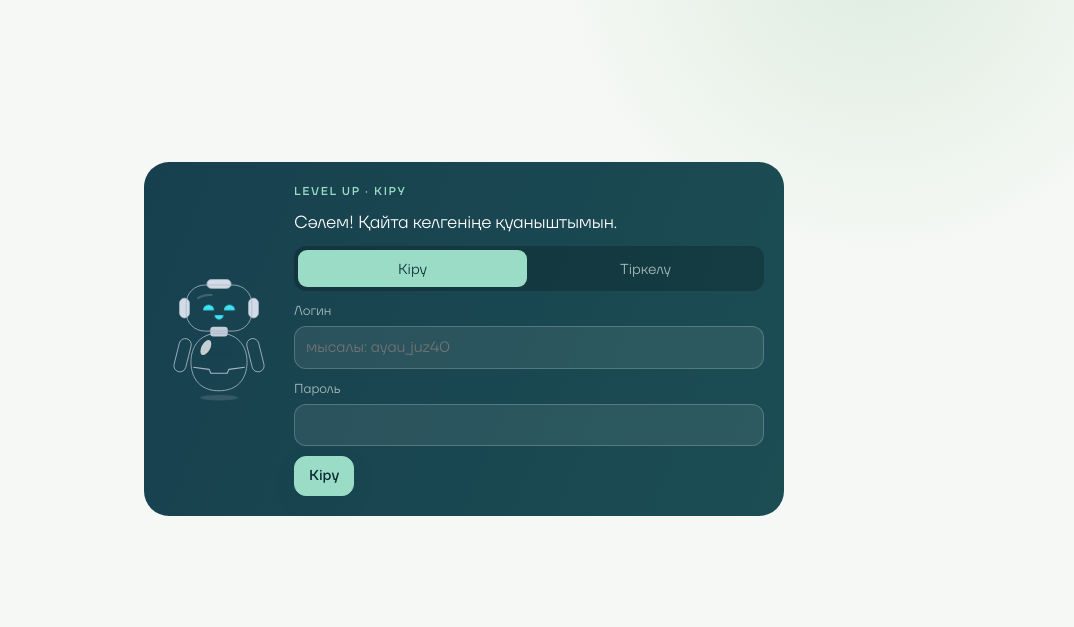
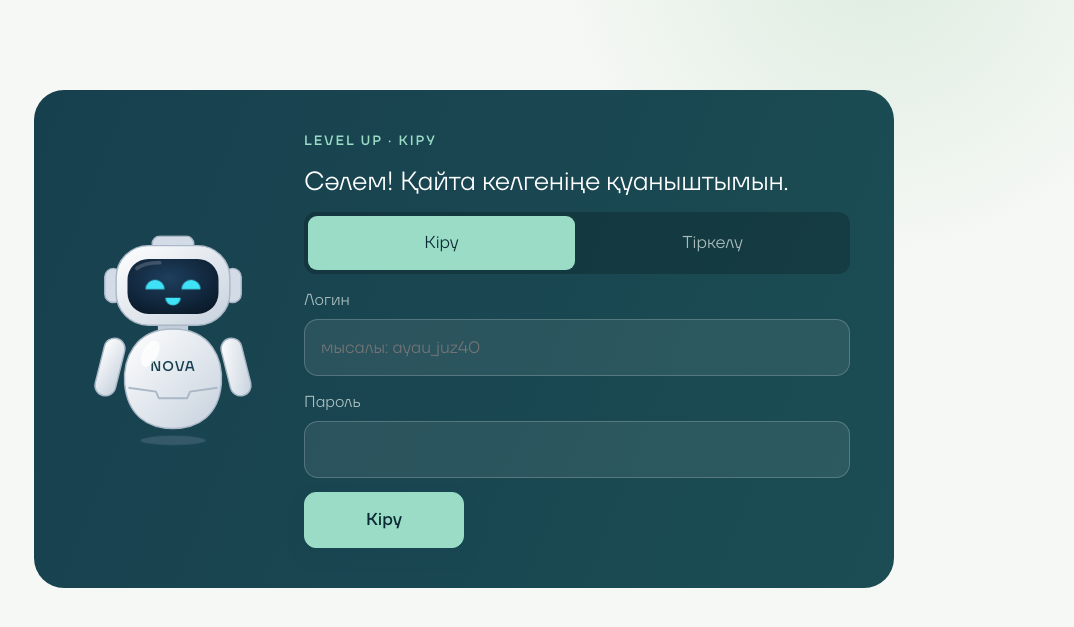
Before and after one commit to Shanyraq-history/LEVEL-UP, a website: page index.html in a window 1280 px wide. Shown: the part 73-700 px from the top of the page, without its empty margins (176-1250 px from the left). Drawn offline with nearby package versions, Linux system fonts and the light colour scheme.

Commit message:
Bigger login card and fix faded NOVA on login page
Each NOVA drawing now gets unique gradient ids, so a hidden copy can no
longer break the gradients of the visible one.

Co-Authored-By: Claude Opus 5.5 <noreply@anthropic.com>
Claude-Session: https://claude.ai/code/session_01QoJKk7RmxxMMyAvP4WEYux

```diff
--- a/index.html
+++ b/index.html
@@ -696,6 +696,17 @@ body.authmode .layout{grid-template-columns:minmax(0,1fr);max-width:900px}
 body.authmode .top > .brand{display:flex}
 body.authmode #gsearch{display:none}
 body.authmode .authwrap{min-height:calc(100vh - 160px);padding:0}
+/* bigger auth card */
+.authcard.reg{max-width:860px;padding:40px 44px;gap:36px;border-radius:30px}
+.authcard.reg>svg{width:190px;height:218px}
+.authcard #authForm{gap:14px!important}
+.authcard h2{font-size:1.65rem;line-height:1.25}
+.authcard .eyebrow{font-size:.85rem}
+.authcard .authtabs button{padding:14px 10px;font-size:1.08rem}
+.authcard .f{font-size:1rem;gap:7px}
+.authcard .f input{padding:15px 16px;font-size:1.05rem;border-radius:14px}
+.authcard .actions .btn.primary{padding:14px 34px;font-size:1.08rem;min-width:160px}
+@media (max-width:560px){ .authcard.reg{padding:26px 20px;gap:18px} .authcard.reg>svg{width:120px;height:138px;justify-self:center} .authcard h2{font-size:1.35rem} .authcard .actions .btn.primary{width:100%} }
 @media (max-width:820px){ body.authmode #auth{order:2;align-self:stretch;width:100%;min-height:0;place-items:start center} body.authmode .authcard{width:100%;max-width:640px;box-sizing:border-box} body.authmode .top{align-self:stretch} }
 </style>
 </head>
@@ -773,26 +784,28 @@ function deepMerge(t, p){ for (const k in p){ const v = p[k]; if (v && typeof v
 let toastT; function toast(msg, ms){ const t = $('#toast'); t.textContent = msg; t.hidden = false; clearTimeout(toastT); toastT = setTimeout(() => t.hidden = true, ms || Math.max(3200, String(msg).length * 70)); }
 
 /* ---------- robot mascot (original drawing) ---------- */
+let botN = 0;
 function bot(cls = ''){
+  const n = ++botN;
   return `<svg class="bot ${cls}" viewBox="0 0 200 230" aria-hidden="true">
   <defs>
-    <linearGradient id="bShell" x1="0" y1="0" x2="1" y2="1"><stop offset="0" stop-color="#FFFFFF"/><stop offset="1" stop-color="#C6D1DD"/></linearGradient>
-    <radialGradient id="bVisor" cx=".45" cy=".35" r=".8"><stop offset="0" stop-color="#1E3F5E"/><stop offset="1" stop-color="#081624"/></radialGradient>
+    <linearGradient id="bShell${n}" x1="0" y1="0" x2="1" y2="1"><stop offset="0" stop-color="#FFFFFF"/><stop offset="1" stop-color="#C6D1DD"/></linearGradient>
+    <radialGradient id="bVisor${n}" cx=".45" cy=".35" r=".8"><stop offset="0" stop-color="#1E3F5E"/><stop offset="1" stop-color="#081624"/></radialGradient>
   </defs>
   <ellipse class="bot-shadow" cx="100" cy="222" rx="38" ry="5" fill="#7F93A8" opacity=".35"/>
   <g class="bot-float">
-    <rect class="bot-arm-r" x="30" y="118" width="22" height="62" rx="11" fill="url(#bShell)" stroke="#A9B7C7" stroke-width="1.5" transform="rotate(14 41 118)"/>
-    <rect x="148" y="118" width="22" height="62" rx="11" fill="url(#bShell)" stroke="#A9B7C7" stroke-width="1.5" transform="rotate(-14 159 118)"/>
+    <rect class="bot-arm-r" x="30" y="118" width="22" height="62" rx="11" fill="url(#bShell${n})" stroke="#A9B7C7" stroke-width="1.5" transform="rotate(14 41 118)"/>
+    <rect x="148" y="118" width="22" height="62" rx="11" fill="url(#bShell${n})" stroke="#A9B7C7" stroke-width="1.5" transform="rotate(-14 159 118)"/>
     <rect x="84" y="96" width="32" height="18" rx="6" fill="#C2CDD9"/>
-    <path d="M100 108C141 108 153 140 151 166C148 199 127 213 100 213C73 213 52 199 49 166C47 140 59 108 100 108Z" fill="url(#bShell)" stroke="#A9B7C7" stroke-width="1.5"/>
+    <path d="M100 108C141 108 153 140 151 166C148 199 127 213 100 213C73 213 52 199 49 166C47 140 59 108 100 108Z" fill="url(#bShell${n})" stroke="#A9B7C7" stroke-width="1.5"/>
     <path d="M53 170L82 174L85 181H115L118 174L147 170" fill="none" stroke="#A9B7C7" stroke-width="2" stroke-linejoin="round"/>
     <text x="100" y="152" text-anchor="middle" font-family="JUZ40,sans-serif" font-weight="700" font-size="15" letter-spacing="1" fill="#17404E">NOVA</text>
     <ellipse cx="76" cy="134" rx="8" ry="15" fill="#FFFFFF" opacity=".75" transform="rotate(28 76 134)"/>
     <rect x="28" y="44" width="18" height="36" rx="9" fill="#D3DCE6" stroke="#A9B7C7" stroke-width="1.5"/>
     <rect x="154" y="44" width="18" height="36" rx="9" fill="#D3DCE6" stroke="#A9B7C7" stroke-width="1.5"/>
     <rect x="78" y="10" width="44" height="16" rx="8" fill="#D3DCE6" stroke="#A9B7C7" stroke-width="1.5"/>
-    <rect x="40" y="20" width="120" height="84" rx="34" fill="url(#bShell)" stroke="#A9B7C7" stroke-width="1.5"/>
-    <rect x="52" y="34" width="96" height="58" rx="22" fill="url(#bVisor)"/>
+    <rect x="40" y="20" width="120" height="84" rx="34" fill="url(#bShell${n})" stroke="#A9B7C7" stroke-width="1.5"/>
+    <rect x="52" y="34" width="96" height="58" rx="22" fill="url(#bVisor${n})"/>
     <path d="M62 44Q70 38 86 38" stroke="#FFFFFF" stroke-opacity=".18" stroke-width="4" stroke-linecap="round" fill="none"/>
     <g class="bot-eyes">
       <path d="M71 66a10 10 0 0 1 20 0z" fill="#3FE3F7"/>
```
